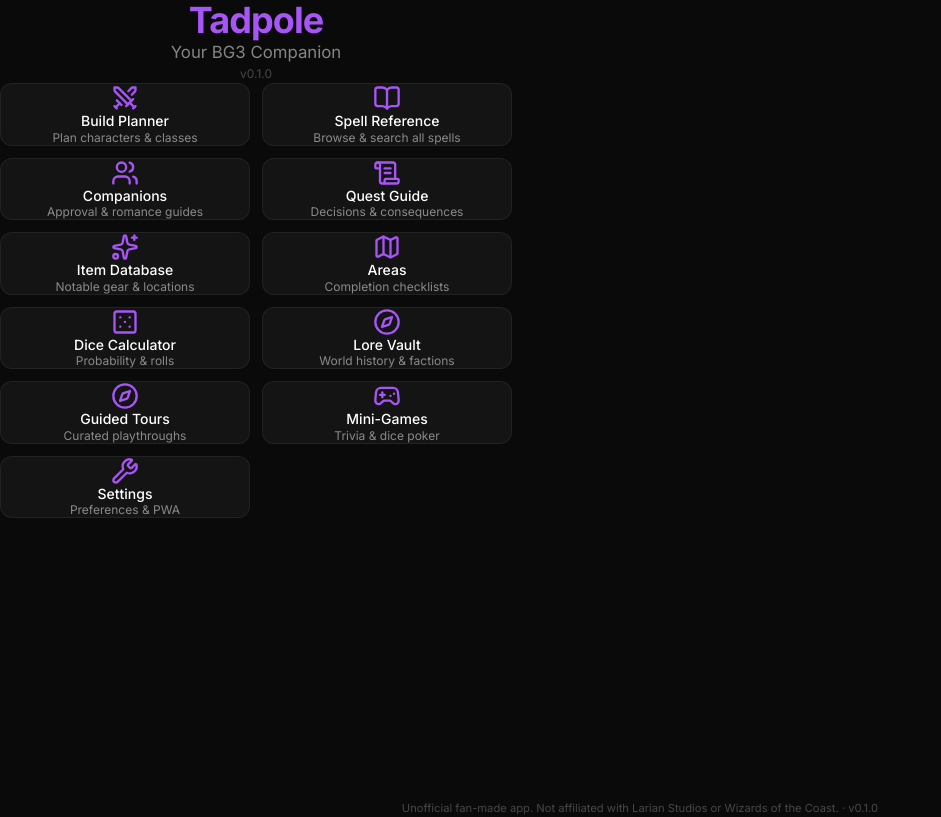
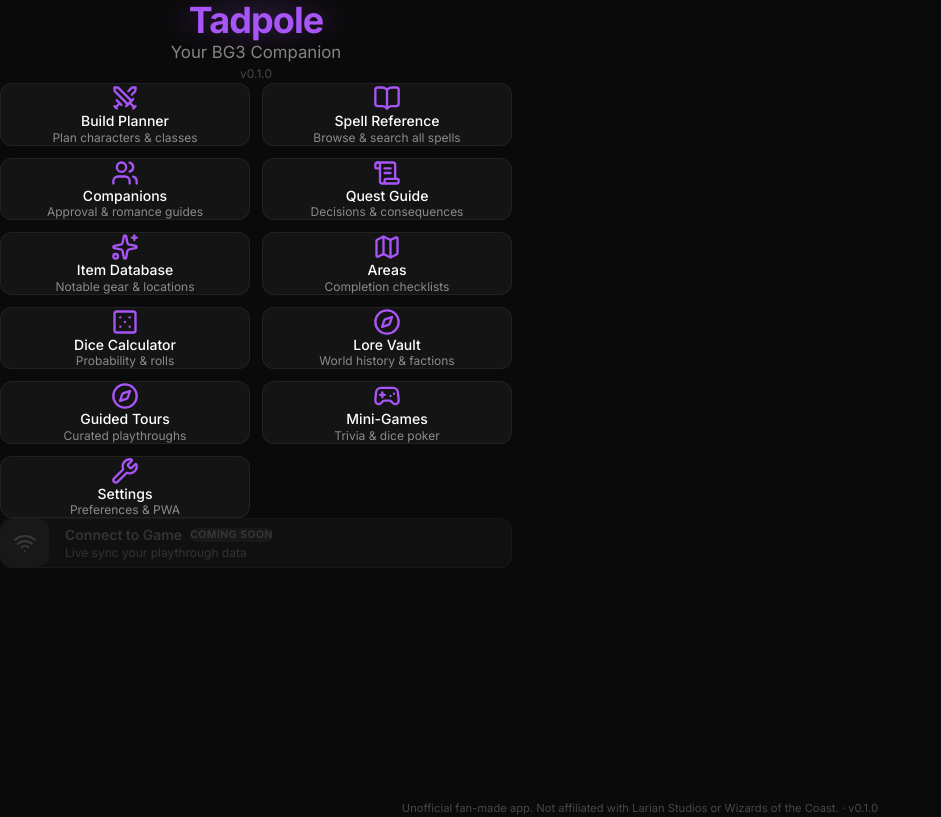
Before and after one commit to ZedaKeys/Tadpole, a Next.js app: page / in a window 1280 px wide. Shown: the whole page, without its empty margins (0-941 px from the left). Built offline with nearby package versions, Linux system fonts and the light colour scheme.

Commit message:
v0.1.0: Sprint 7 — polish, 404, error boundary, loading states, back button, visual improvements

```diff
--- /dev/null
+++ b/src/app/error.tsx
@@ -0,0 +1,91 @@
+'use client';
+
+import { APP_NAME } from '@/lib/version';
+
+export default function GlobalError({
+  error,
+  reset,
+}: {
+  error: Error & { digest?: string };
+  reset: () => void;
+}) {
+  return (
+    <main className="flex-1 flex flex-col items-center justify-center px-6 py-16 max-w-lg mx-auto w-full text-center">
+      {/* Error icon */}
+      <div
+        className="mb-6"
+        style={{
+          width: 80,
+          height: 80,
+          borderRadius: '50%',
+          background: 'rgba(239, 68, 68, 0.12)',
+          display: 'flex',
+          alignItems: 'center',
+          justifyContent: 'center',
+          fontSize: '2.5rem',
+        }}
+      >
+        ⚠️
+      </div>
+
+      <h1
+        className="text-2xl font-bold tracking-tight mb-2"
+        style={{ color: 'var(--text-primary)' }}
+      >
+        Something went wrong
+      </h1>
+
+      <p
+        className="mb-2"
+        style={{ color: 'var(--text-secondary)', fontSize: '0.95rem' }}
+      >
+        {APP_NAME} encountered an unexpected error.
+      </p>
+
+      {error?.message && (
+        <p
+          className="mb-6"
+          style={{
+            color: 'var(--text-muted)',
+            fontSize: '0.8rem',
+            lineHeight: 1.5,
+            maxWidth: 320,
+            wordBreak: 'break-word',
+          }}
+        >
+          {error.message}
+        </p>
+      )}
+
+      <div className="flex gap-3">
+        <button
+          onClick={() => reset()}
+          className="touch-target rounded-xl px-6 py-3 font-semibold"
+          style={{
+            background: 'var(--accent)',
+            color: '#fff',
+            border: 'none',
+            cursor: 'pointer',
+            minHeight: 44,
+          }}
+        >
+          Try Again
+        </button>
+
+        <a
+          href="/"
+          className="touch-target rounded-xl px-6 py-3 font-semibold"
+          style={{
+            background: 'var(--surface)',
+            color: 'var(--text-primary)',
+            border: '1px solid var(--border)',
+            textDecoration: 'none',
+            minHeight: 44,
+          }}
+        >
+          Go Home
+        </a>
+      </div>
+    </main>
+  );
+}
--- a/src/app/globals.css
+++ b/src/app/globals.css
@@ -119,3 +119,43 @@
 .font-mono-num {
   font-family: 'JetBrains Mono', 'SF Mono', 'Fira Code', monospace;
 }
+
+/* Card hover transitions */
+.feature-card,
+a[class*="touch-target"][class*="rounded-xl"],
+a[class*="touch-target"][style*="border-radius"] {
+  transition: background 0.2s ease, border-color 0.2s ease, transform 0.15s ease;
+}
+
+.feature-card:hover,
+a[class*="touch-target"][class*="rounded-xl"]:hover {
+  background: var(--surface-hover) !important;
+  border-color: var(--border-strong) !important;
+  transform: translateY(-1px);
+}
+
+.feature-card:active,
+a[class*="touch-target"][class*="rounded-xl"]:active {
+  transform: translateY(0);
+}
+
+/* Subtle header border enhancement */
+header {
+  border-bottom: 1px solid var(--border-strong) !important;
+}
+
+/* Page transition feel */
+main {
+  animation: pageIn 0.2s ease-out;
+}
+
+@keyframes pageIn {
+  from {
+    opacity: 0;
+    transform: translateY(4px);
+  }
+  to {
+    opacity: 1;
+    transform: translateY(0);
+  }
+}
--- /dev/null
+++ b/src/app/loading.tsx
@@ -0,0 +1,37 @@
+import { LoadingSkeleton } from '@/components/ui/LoadingSkeleton';
+
+export default function Loading() {
+  return (
+    <main className="flex-1 px-4 py-4 max-w-lg mx-auto w-full" style={{ paddingBottom: 100 }}>
+      {/* Header skeleton */}
+      <div
+        className="sticky top-0 z-30 flex items-center justify-between px-4 py-3 mb-4"
+        style={{
+          background: 'var(--bg)',
+          borderBottom: '1px solid var(--border)',
+          margin: '0 -16px',
+          padding: '12px 16px',
+        }}
+      >
+        <div
+          style={{
+            width: 120,
+            height: 20,
+            background: 'var(--surface)',
+            borderRadius: 6,
+          }}
+        />
+        <div
+          style={{
+            width: 44,
+            height: 44,
+            background: 'var(--surface)',
+            borderRadius: 8,
+          }}
+        />
+      </div>
+
+      <LoadingSkeleton count={4} type="card" />
+    </main>
+  );
+}
--- /dev/null
+++ b/src/app/not-found.tsx
@@ -0,0 +1,60 @@
+import Link from 'next/link';
+import { APP_NAME } from '@/lib/version';
+
+export default function NotFound() {
+  return (
+    <main className="flex-1 flex flex-col items-center justify-center px-6 py-16 max-w-lg mx-auto w-full text-center">
+      {/* Decorative brain icon reference */}
+      <div
+        className="mb-6"
+        style={{
+          width: 80,
+          height: 80,
+          borderRadius: '50%',
+          background: 'var(--accent-muted)',
+          display: 'flex',
+          alignItems: 'center',
+          justifyContent: 'center',
+          fontSize: '2.5rem',
+        }}
+      >
+        🐸
+      </div>
+
+      <h1
+        className="text-3xl font-bold tracking-tight mb-2"
+        style={{ color: 'var(--text-primary)' }}
+      >
+        Page Not Found
+      </h1>
+
+      <p
+        className="mb-2"
+        style={{ color: 'var(--text-secondary)', fontSize: '1rem' }}
+      >
+        Even a Nat 20 on Investigation couldn&apos;t find this page.
+      </p>
+
+      <p
+        className="mb-8"
+        style={{ color: 'var(--text-muted)', fontSize: '0.85rem', lineHeight: 1.6 }}
+      >
+        Perhaps a mischievous tadpole rewrote the illithid script.
+        Try returning to the safety of your camp.
+      </p>
+
+      <Link
+        href="/"
+        className="touch-target rounded-xl px-8 py-3 font-semibold"
+        style={{
+          background: 'var(--accent)',
+          color: '#fff',
+          textDecoration: 'none',
+          minHeight: 44,
+        }}
+      >
+        Return to {APP_NAME}
+      </Link>
+    </main>
+  );
+}
--- a/src/app/page.tsx
+++ b/src/app/page.tsx
@@ -11,6 +11,7 @@
   Compass,
   Gamepad2,
   Wrench,
+  Wifi,
 } from 'lucide-react';
 import Link from 'next/link';
 import { APP_NAME, APP_TAGLINE, VERSION } from '@/lib/version';
@@ -32,14 +33,40 @@
 export default function HomePage() {
   return (
     <main className="flex-1 px-4 py-6 max-w-lg mx-auto w-full">
-      {/* Header */}
+      {/* Header with gradient glow */}
       <div className="text-center mb-8">
-        <h1
-          className="text-4xl font-bold tracking-tight mb-2"
-          style={{ color: 'var(--accent)' }}
+        <div
+          className="mb-4"
+          style={{
+            position: 'relative',
+            display: 'inline-block',
+          }}
         >
-          {APP_NAME}
-        </h1>
+          <h1
+            className="text-4xl font-bold tracking-tight"
+            style={{
+              color: 'var(--accent)',
+              position: 'relative',
+              zIndex: 1,
+            }}
+          >
+            {APP_NAME}
+          </h1>
+          {/* Purple glow behind title */}
+          <div
+            style={{
+              position: 'absolute',
+              top: '50%',
+              left: '50%',
+              transform: 'translate(-50%, -50%)',
+              width: 200,
+              height: 60,
+              background: 'radial-gradient(ellipse, rgba(168, 85, 247, 0.2) 0%, transparent 70%)',
+              filter: 'blur(8px)',
+              pointerEvents: 'none',
+            }}
+          />
+        </div>
         <p style={{ color: 'var(--text-secondary)', fontSize: '1.05rem' }}>
           {APP_TAGLINE}
         </p>
@@ -57,17 +84,11 @@
           <Link
             key={f.href}
             href={f.href}
-            className="touch-target rounded-xl p-4 flex flex-col items-center text-center transition-colors"
+            className="feature-card touch-target rounded-xl p-4 flex flex-col items-center text-center"
             style={{
               background: 'var(--surface)',
               border: '1px solid var(--border)',
             }}
-            onMouseEnter={(e) =>
-              (e.currentTarget.style.background = 'var(--surface-hover)')
-            }
-            onMouseLeave={(e) =>
-              (e.currentTarget.style.background = 'var(--surface)')
-            }
           >
             <f.icon size={28} style={{ color: 'var(--accent)' }} className="mb-2" />
             <span className="text-sm font-medium leading-tight">
@@ -82,6 +103,54 @@
           </Link>
         ))}
       </div>
+
+      {/* Coming Soon: Connect to Game */}
+      <div
+        className="mt-6 rounded-xl p-4 flex items-center gap-4 opacity-60"
+        style={{
+          background: 'var(--surface)',
+          border: '1px solid var(--border)',
+        }}
+      >
+        <div
+          className="flex-shrink-0 flex items-center justify-center rounded-xl"
+          style={{
+            width: 48,
+            height: 48,
+            background: 'var(--surface-active)',
+          }}
+        >
+          <Wifi size={24} style={{ color: 'var(--text-muted)' }} />
+        </div>
+        <div className="flex-1">
+          <div className="flex items-center gap-2">
+            <span
+              className="font-semibold text-sm"
+              style={{ color: 'var(--text-muted)' }}
+            >
+              Connect to Game
+            </span>
+            <span
+              className="px-2 py-0.5 rounded-full text-xs font-semibold"
+              style={{
+                background: 'var(--surface-active)',
+                color: 'var(--text-muted)',
+                fontSize: '0.65rem',
+                textTransform: 'uppercase',
+                letterSpacing: '0.05em',
+              }}
+            >
+              Coming Soon
+            </span>
+          </div>
+          <p
+            className="text-xs mt-0.5"
+            style={{ color: 'var(--text-muted)' }}
+          >
+            Live sync your playthrough data
+          </p>
+        </div>
+      </div>
     </main>
   );
 }
--- /dev/null
+++ b/src/components/ui/BackButton.tsx
@@ -0,0 +1,51 @@
+'use client';
+
+import { useRouter } from 'next/navigation';
+import Link from 'next/link';
+import { ArrowLeft } from 'lucide-react';
+
+interface BackButtonProps {
+  /** Optional explicit href. If omitted, uses router.back() */
+  href?: string;
+  /** Label text. Defaults to "Back" */
+  label?: string;
+}
+
+export function BackButton({ href, label = 'Back' }: BackButtonProps) {
+  const router = useRouter();
+
+  const style: React.CSSProperties = {
+    background: 'transparent',
+    border: 'none',
+    color: 'var(--accent)',
+    fontSize: '0.875rem',
+    padding: 0,
+    minHeight: 44,
+    cursor: 'pointer',
+    display: 'inline-flex',
+    alignItems: 'center',
+    gap: 4,
+    textDecoration: 'none',
+    fontFamily: 'inherit',
+  };
+
+  if (href) {
+    return (
+      <Link href={href} className="touch-target rounded-lg" style={style}>
+        <ArrowLeft size={18} />
+        <span>{label}</span>
+      </Link>
+    );
+  }
+
+  return (
+    <button
+      onClick={() => router.back()}
+      className="touch-target rounded-lg"
+      style={style}
+    >
+      <ArrowLeft size={18} />
+      <span>{label}</span>
+    </button>
+  );
+}
```
